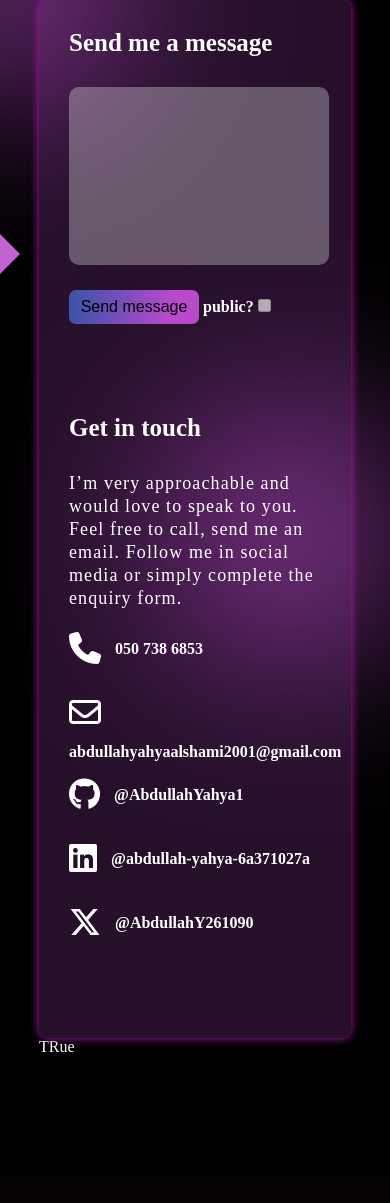
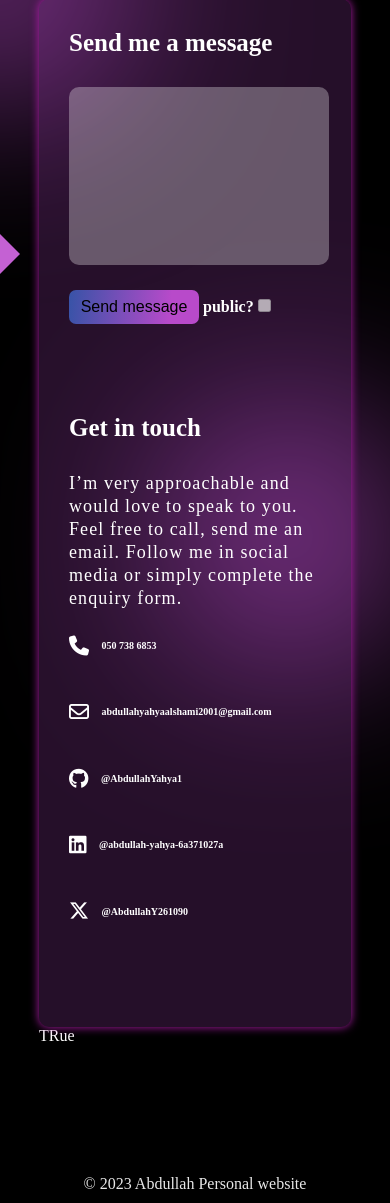
Before and after one commit to AbdullahYahya1/S412117701, a PHP site: page /view/Contactme in a window 390 px wide. Shown: the part 168-1371 px from the top of the page. Before the commit the page ends 1220 px from the top, so only its background shows below. Run offline with PHP 8.4, Linux system fonts and the light colour scheme; the visitor is signed in with stand-in values (Sample User, id 1); data that the repository does not hold is empty; some libraries are stand-ins or nearby versions.

Commit message:
add footer

```diff
--- a/addionals/footer.html
+++ b/addionals/footer.html
@@ -1,3 +1,11 @@
 <footer>
-
+    <p>&copy; 2023 Abdullah Personal website</p>
 </footer>
+<script>
+    setTimeout(()=>{
+      gsap.to("footer", {
+      opacity : 1,
+      duration: 8,
+      });
+    },2000)
+</script>
--- a/index.php
+++ b/index.php
@@ -99,6 +99,10 @@
     <script src="https://cdnjs.cloudflare.com/ajax/libs/gsap/3.12.2/gsap.min.js"></script>
     <script src="https://cdnjs.cloudflare.com/ajax/libs/gsap/3.12.2/ScrollTrigger.min.js"></script>
     <script src="app.js"></script>
+    <?php
+    $filePath =  '/addionals/footer.html';
+    require_once(__DIR__ . $filePath);
 
+    ?>
 </body>
 </html>
--- a/style.css
+++ b/style.css
@@ -327,3 +327,13 @@
         font-size: 14px;
     }
   }
+
+  footer {
+    color: white;
+    text-align: center;
+    padding: 10px;
+    position: relative;
+    bottom: 0;
+    opacity: 0;
+   margin-inline:auto;
+}
--- a/view/CERTIFICATIONS/index.php
+++ b/view/CERTIFICATIONS/index.php
@@ -184,14 +184,18 @@
             </div>
           </div>
         </div>
-
+        <?php
+        require_once('../../addionals/footer.html');
+    ?>
 
       </div>
     </div>
+
   </div>
   <script src="https://cdnjs.cloudflare.com/ajax/libs/gsap/3.12.2/gsap.min.js"></script>
   <script src="https://cdnjs.cloudflare.com/ajax/libs/gsap/3.12.2/ScrollTrigger.min.js"></script>
   <script src="app.js"></script>
+
 </body>
 
 </html>
--- a/view/Contactme/index.php
+++ b/view/Contactme/index.php
@@ -82,30 +82,32 @@
             Feel free to call, send me an email. Follow me in social media or simply complete the enquiry form.
           </p>
           <div>
-            <i class="fa-solid fa-phone fa-2xl"></i>
-            050 738 6853
+          <div class="contNumber">
+
+          <i class="fa-solid fa-phone fa-2xl "></i>
+              050 738 6853</div>
           </div>
           <div>
-            <a href="mailto:abdullahyahyaalshami2001@gmail.com">
+            <a class="conta" href="mailto:abdullahyahyaalshami2001@gmail.com">
               <i class="fa-regular fa-envelope fa-2xl"></i>
               abdullahyahyaalshami2001@gmail.com</a>
           </div>
           <div>
-            <a href="https://github.com/AbdullahYahya1">
+            <a class="conta" href="https://github.com/AbdullahYahya1">
 
               <i class="fa-brands fa-github fa-2xl"></i>
               @AbdullahYahya1
             </a>
           </div>
           <div>
-            <a href="https://linkedin.com/in/abdullah-yahya-6a371027a">
+            <a class="conta" href="https://linkedin.com/in/abdullah-yahya-6a371027a">
 
               <i class="fa-brands fa-linkedin fa-2xl"></i>
               @abdullah-yahya-6a371027a
             </a>
           </div>
           <div>
-            <a href="https://twitter.com/AbdullahY261090">
+            <a class="conta" href="https://twitter.com/AbdullahY261090">
               <i class="fa-brands fa-x-twitter fa-2xl"></i>
               @AbdullahY261090
             </a>
@@ -120,31 +122,31 @@
         if (session_status() != PHP_SESSION_ACTIVE) {
           session_start();
         }
-if($_SESSION['id']==1){
+        if ($_SESSION['id'] == 1) {
           $authController = new AuthController();
           foreach ($authController->messages() as $messageArray) {
             $res = $authController->getemail($messageArray['user_id']);
             if ($res && $row = $res->fetch_assoc()) {
               $email = $row['email'];
               echo '<form action="/s412117701/controlle/controlle.php" method="post">'
-        .'<div class ="comments">' .'<div> <div class="email">' .$email . '</div> <div>' . $messageArray['message'] .' </div> </div>'.
-        '<input type="submit" value="delete" name="delete">'.
-        '<input type="hidden" name="id"'.'value='.$messageArray["id"].'>'.
-        '</div>'.
+                . '<div class ="comments">' . '<div> <div class="email">' . $email . '</div> <div>' . $messageArray['message'] . ' </div> </div>' .
+                '<input type="submit" value="delete" name="delete">' .
+                '<input type="hidden" name="id"' . 'value=' . $messageArray["id"] . '>' .
+                '</div>' .
                 '</form>';
             } else {
               echo "Error fetching email for user ID: " . $messageArray['user_id'] . '<br>';
             }
           }
-}else{
+        } else {
           $authController = new AuthController();
           foreach ($authController->messages() as $messageArray) {
             $res = $authController->getemail($messageArray['user_id']);
-    if (($res && $row = $res->fetch_assoc())&& $messageArray['public']) {
+            if (($res && $row = $res->fetch_assoc()) && $messageArray['public']) {
               echo '<form action="/s412117701/controlle/controlle.php" method="post">'
-        .'<div class ="comments">' .'<div><div>' . $messageArray['message'] .' </div> </div>'.
-        '<input type="hidden" name="id"'.'value='.$messageArray["id"].'>'.
-        '</div>'.
+                . '<div class ="comments">' . '<div><div>' . $messageArray['message'] . ' </div> </div>' .
+                '<input type="hidden" name="id"' . 'value=' . $messageArray["id"] . '>' .
+                '</div>' .
                 '</form>';
             }
           }
@@ -170,6 +172,9 @@
 
 
 
+  <?php
+  require_once('../../addionals/footer.html');
+  ?>
 
 
 </body>
--- a/view/Contactme/style.css
+++ b/view/Contactme/style.css
@@ -136,7 +136,6 @@
   background-color: #B84ACA33;
   color: white;
   padding: 30px;
-  min-width: 300px;
   max-width: 700px;
   box-shadow: 0px 0px 10px rgb(176, 29, 171);
 }
@@ -160,3 +159,13 @@
   margin-bottom: 0px !important;
   margin-top: 5px;
 }
+
+@media screen and (max-width: 500px) {
+  .conta , .contNumber{
+    font-size: 10px !important;
+    font-size: 10px !important;
+ }
+ .comments{
+  font-size: 17px;
+ }
+}
--- a/view/EDUCATION/index.php
+++ b/view/EDUCATION/index.php
@@ -72,6 +72,10 @@
   </div>
   <script src="https://cdnjs.cloudflare.com/ajax/libs/gsap/3.12.2/gsap.min.js"></script>
   <script src="https://cdnjs.cloudflare.com/ajax/libs/gsap/3.12.2/ScrollTrigger.min.js"></script>
+  <?php
+        require_once('../../addionals/footer.html');
+    ?>
+
 </body>
 
 </html>
--- a/view/PROJECTS/index.php
+++ b/view/PROJECTS/index.php
@@ -73,5 +73,9 @@
   </div>
     <script src="app.js"></script>
 
+    <?php
+        require_once('../../addionals/footer.html');
+    ?>
+
   </body>
 </html>
--- a/view/REGISTER/index.php
+++ b/view/REGISTER/index.php
@@ -53,5 +53,6 @@
     <script src="https://cdnjs.cloudflare.com/ajax/libs/gsap/3.12.2/gsap.min.js"></script>
     <script src="https://cdnjs.cloudflare.com/ajax/libs/gsap/3.12.2/ScrollTrigger.min.js"></script>
     <script src="app.js"></script>
+
   </body>
 </html>
```
Also changed, not shown: view/CERTIFICATIONS/style.css (+68 -35 lines). Lines whose indentation alone changed are shown as unchanged.
